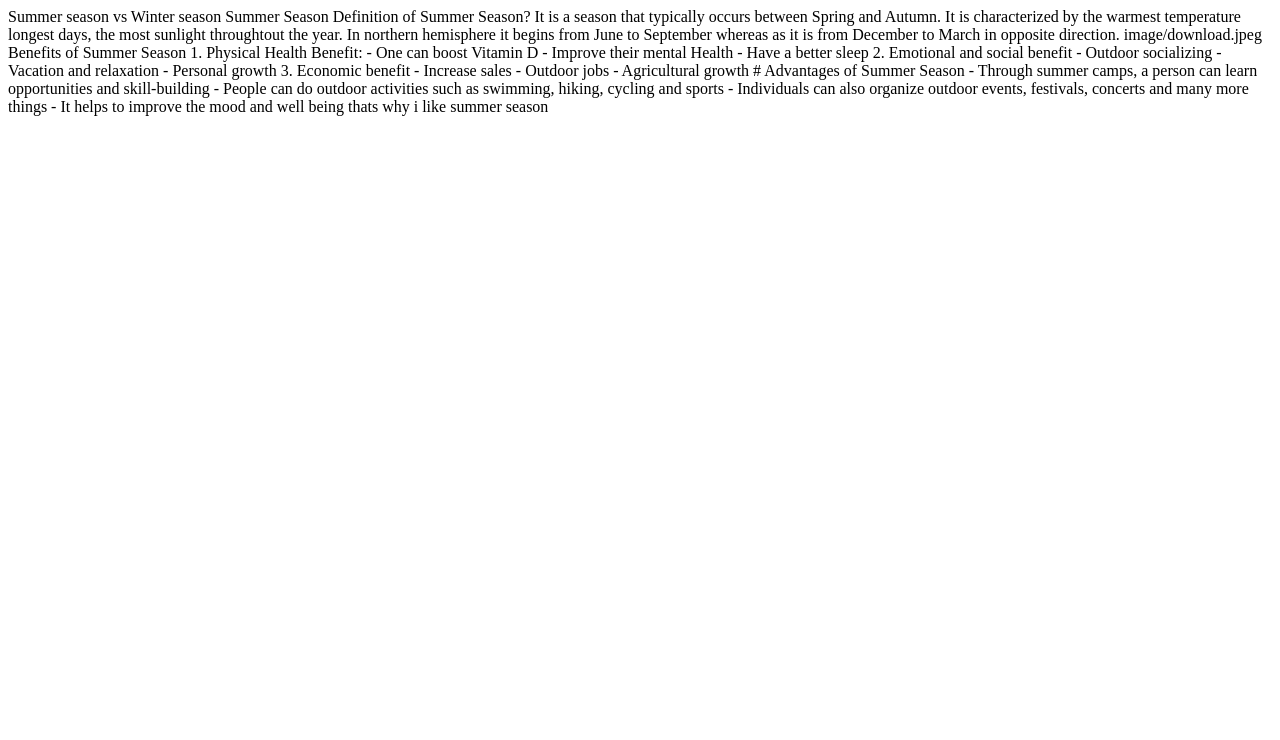
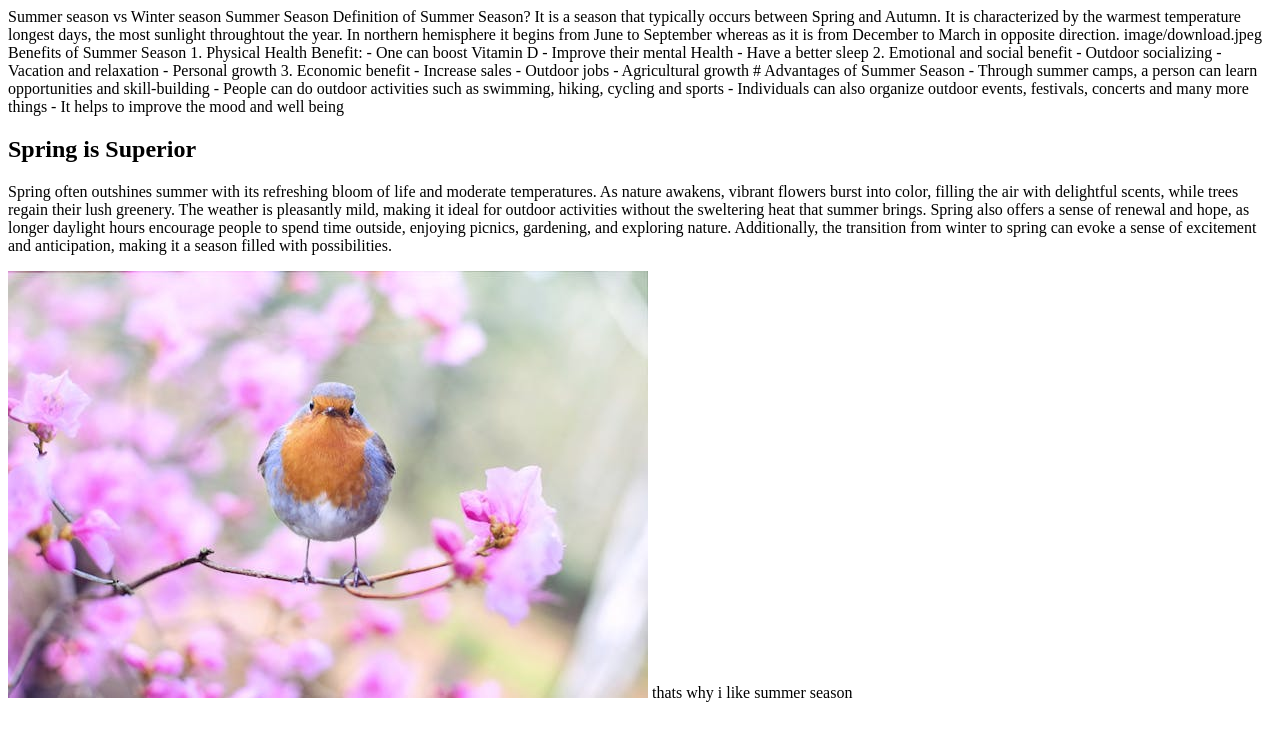
Before and after one commit to ranjott/Ranjot-m_deluca-Mid-term, a plain HTML site: page index.html in a window 1280 px wide. Drawn offline with Linux system fonts and the light colour scheme.

Commit message:
Add spring argument
In this commit an argument was added for spring.

```diff
--- a/index.html
+++ b/index.html
@@ -31,8 +31,9 @@
     - Individuals can also organize outdoor events, festivals, concerts and many more things
     - It helps to improve the mood and well being
 
-
-
+    <h2>Spring is Superior</h2>
+    <p>Spring often outshines summer with its refreshing bloom of life and moderate temperatures. As nature awakens, vibrant flowers burst into color, filling the air with delightful scents, while trees regain their lush greenery. The weather is pleasantly mild, making it ideal for outdoor activities without the sweltering heat that summer brings. Spring also offers a sense of renewal and hope, as longer daylight hours encourage people to spend time outside, enjoying picnics, gardening, and exploring nature. Additionally, the transition from winter to spring can evoke a sense of excitement and anticipation, making it a season filled with possibilities.</p>
+     <img src="image/spring.jpg" alt="bird sitting on a budding branch">
 
 </body>
 thats why i like summer season
```
Also changed, not shown: image/spring.jpg (added).
